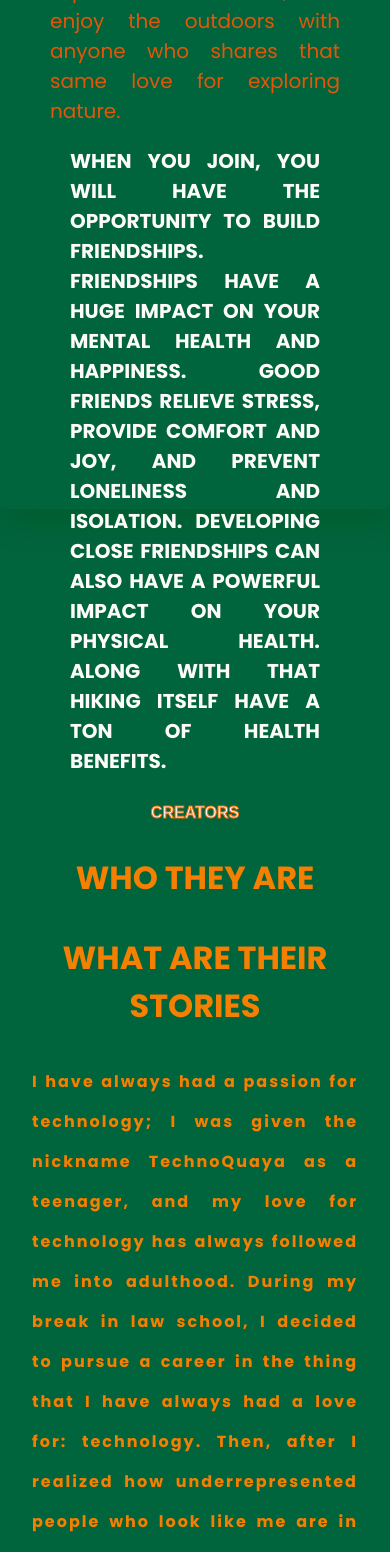
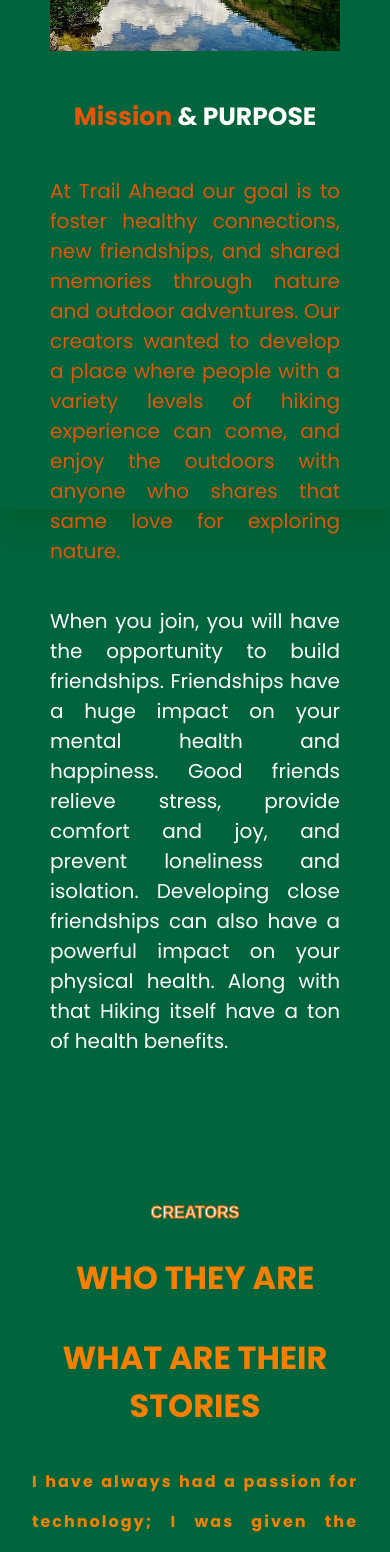
Before and after one commit to DQuaya/Trail-Ahead-Front-End, a React (Create React App) app: page /about in a window 390 px wide. Shown: the part 360-1912 px from the top of the page. Built offline with nearby package versions, Linux system fonts and the light colour scheme.

Commit message:
about page text responsive

```diff
--- a/src/Components/About/AboutPage.css
+++ b/src/Components/About/AboutPage.css
@@ -89,7 +89,9 @@
 }
 
 
-
+.purpose{
+    color: white;
+}
 
 
 /* creator section */
@@ -237,6 +239,7 @@
 @media screen and (max-width: 768px){
     .mission-box{
         flex-direction: column;
+        font-size: medium;
     }
 
     .benefits-box{
@@ -274,7 +277,11 @@
         left: 0;
     }
     .creators{
-        margin-top: 250px;
+        margin-top: 650px;
+    }
+
+    .about-row{
+        margin-top: 700px;
     }
 
 }
@@ -289,6 +296,7 @@
     }
     .right-column{
         flex-basis: 100%;
+        font-size: medium;
     }
 }
 /* Ended of about section */
--- a/src/Components/About/AboutPage.js
+++ b/src/Components/About/AboutPage.js
@@ -37,14 +37,16 @@
                 with a variety levels of hiking experience can come, and enjoy the outdoors
                 with anyone who shares that same love for exploring nature.
 
-              <p><span>
+                </p>
+                <p className="purpose">
                     When you join, you will have the opportunity to build friendships.
                     Friendships have a huge impact on your mental health and happiness.
                     Good friends relieve stress, provide comfort and joy, and prevent loneliness and isolation.
                     Developing close friendships can also have a powerful impact on your physical health.
                     Along with that Hiking itself have a ton of health benefits.
-              </span></p>
               </p>
+
+
             </div>
           </div>
         </container>
```
